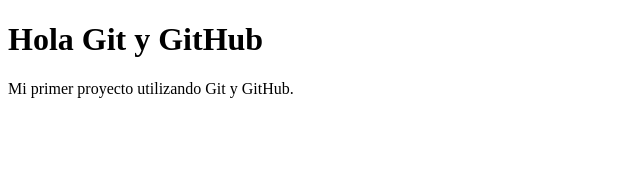
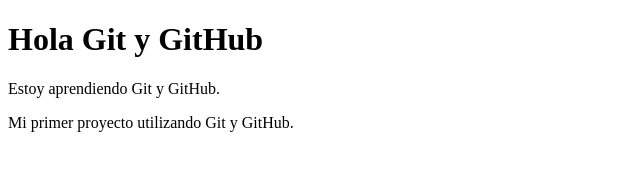
Before and after one commit to Stephano2115/MiPrimetGit, a plain HTML site: page index.html in a window 1280 px wide. Shown: the whole page, without its empty margins (0-640 px from the left). Drawn offline with Linux system fonts and the light colour scheme.

Commit message:
Agrego descripción del proyecto

```diff
--- a/index.html
+++ b/index.html
@@ -6,6 +6,7 @@
 <body>
 
      <h1>Hola Git y GitHub</h1>
+     <p>Estoy aprendiendo Git y GitHub.</pр>
      <p>Mi primer proyecto utilizando Git y GitHub.</p>
 
 </body>
```
